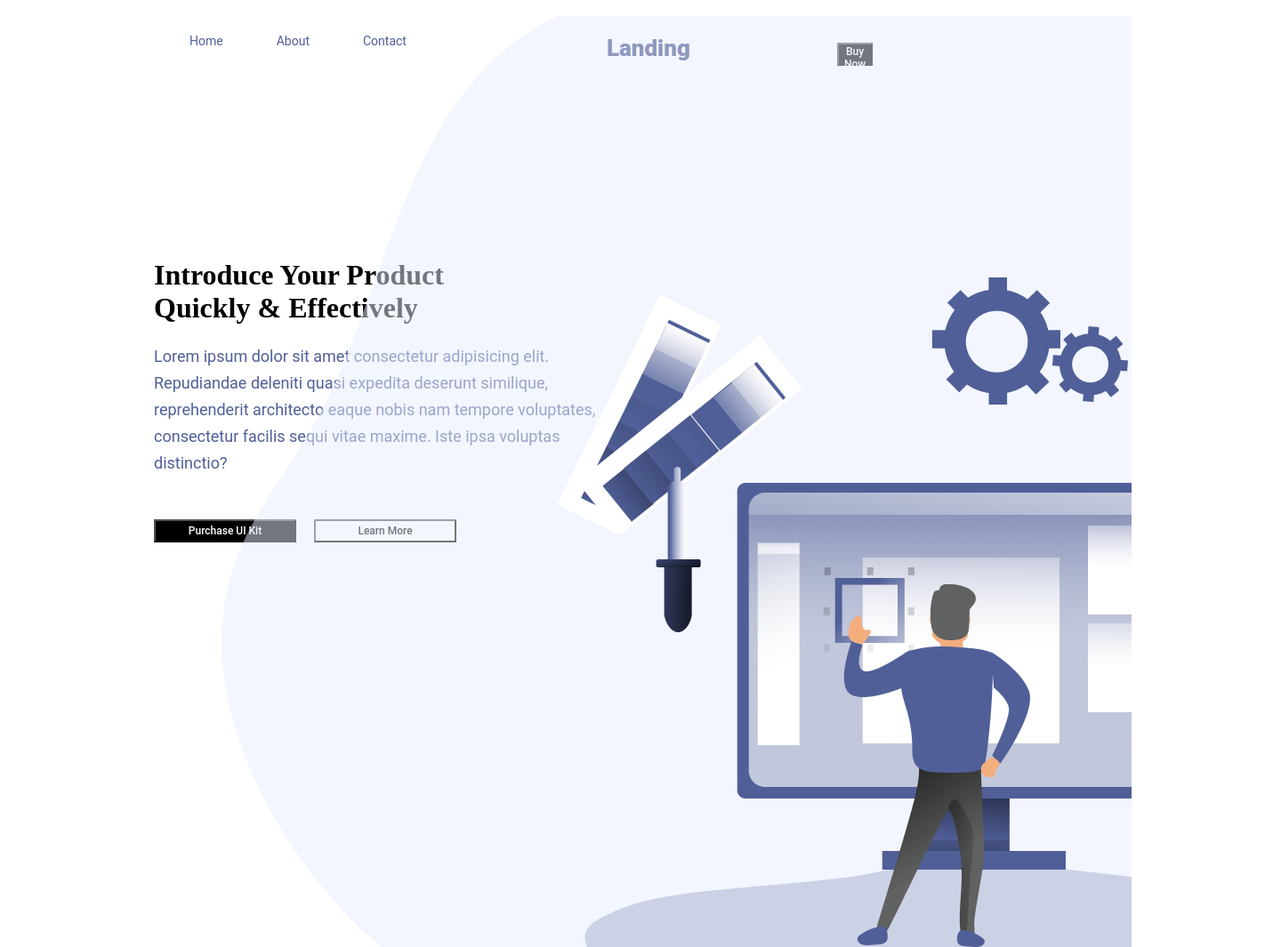
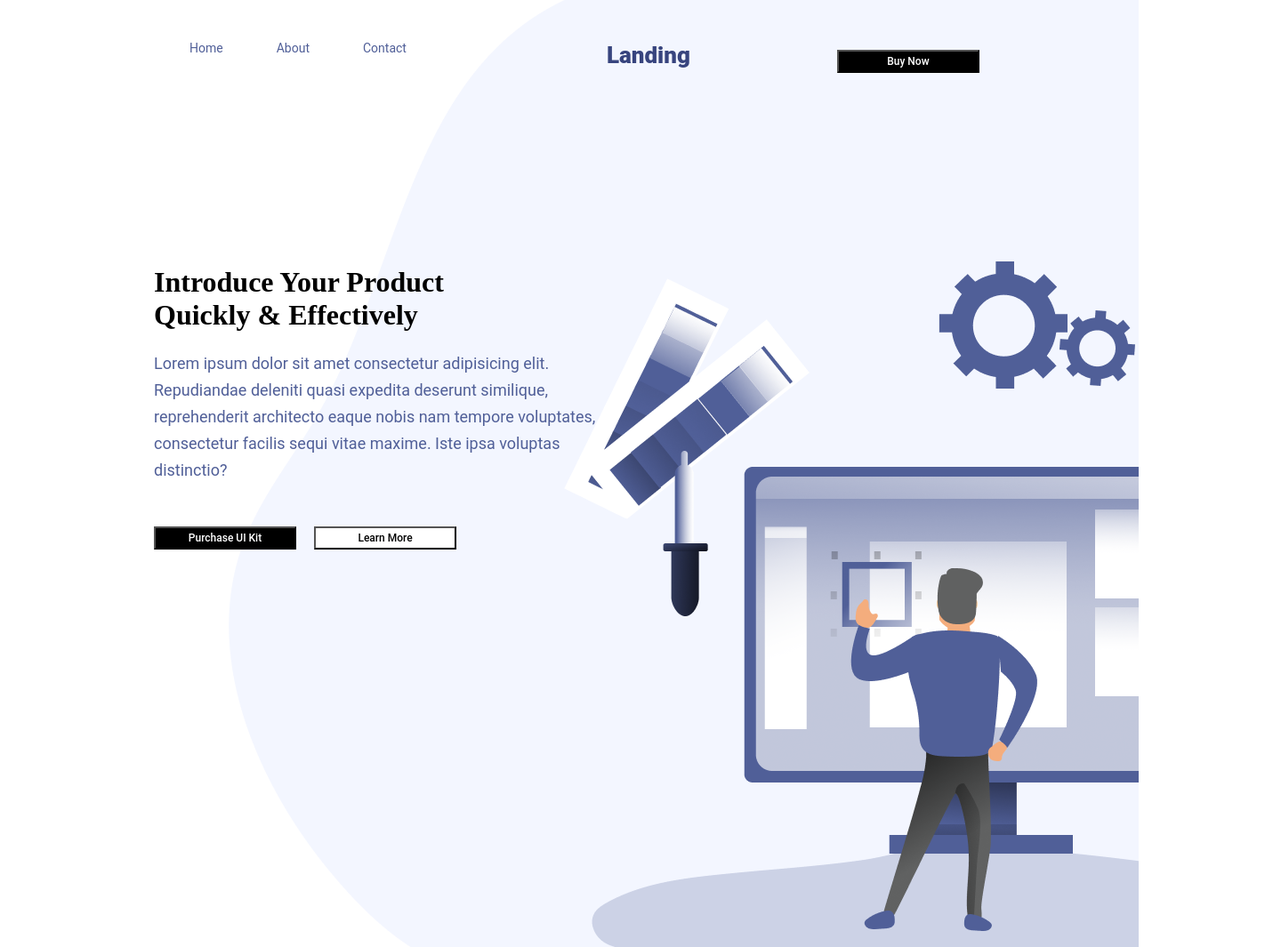
Before and after one commit to morningstaar/tech_info, a plain HTML site: page index.html in a window 1280 px wide. Shown: the top 1065 px of the page at 89% size, 1431 px wide, since content can reach past the window. After the commit the page ends 800 px from the top, so only its background shows below. Drawn offline with Linux system fonts and the light colour scheme.

Commit message:
mise de l'image en background

```diff
--- a/style.css
+++ b/style.css
@@ -1,5 +1,5 @@
 body{
-    position: relative;
+    position: absolute;
 }
 #navbar{
     display: flex;
@@ -76,8 +76,8 @@ p{
 }
 
 img {
-
-    position: absolute;
+    z-index: -1;
+    position: fixed;
     top: 0;
     right: 0;
 }
@@ -93,7 +93,7 @@ img {
     color:#000;
 }
 #image2{
-    position: absolute;
+    position: fixed;
     top: 294px;
     right: 0;
 }
```
Also changed, not shown: index.html (+1 -1 lines).
